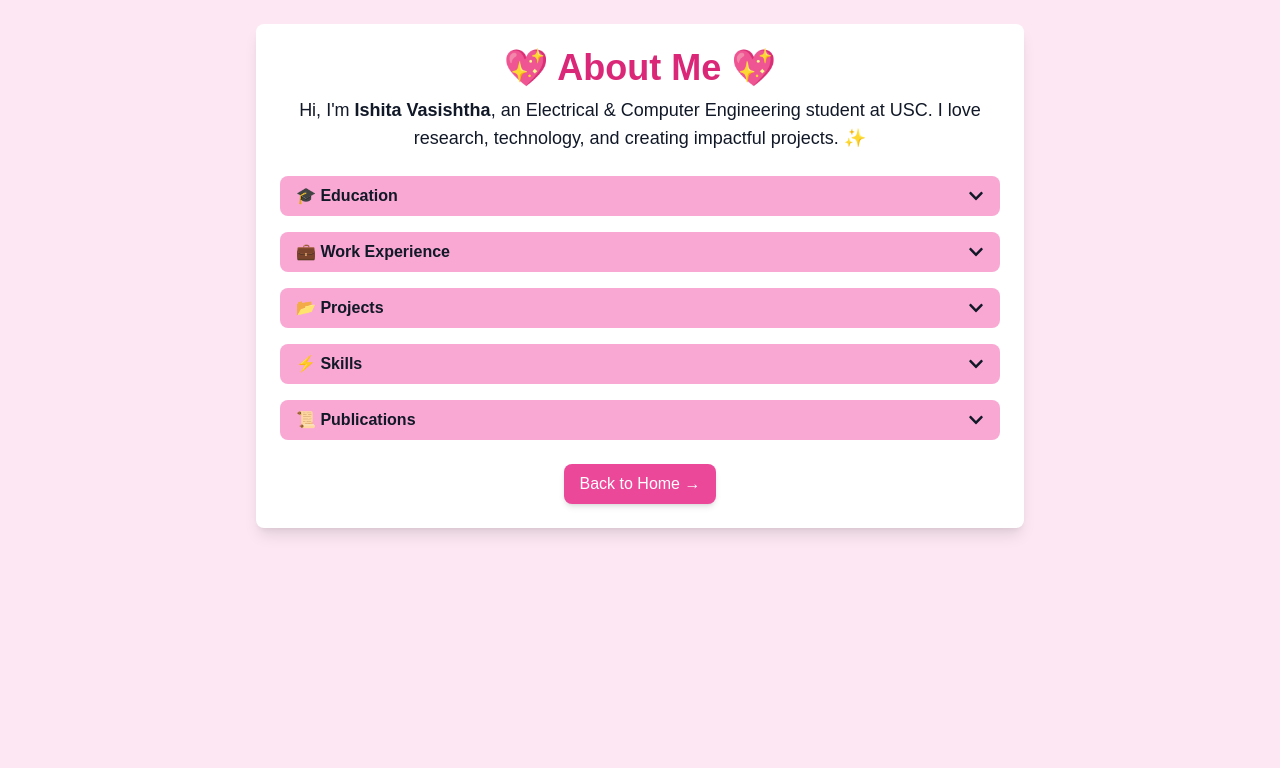
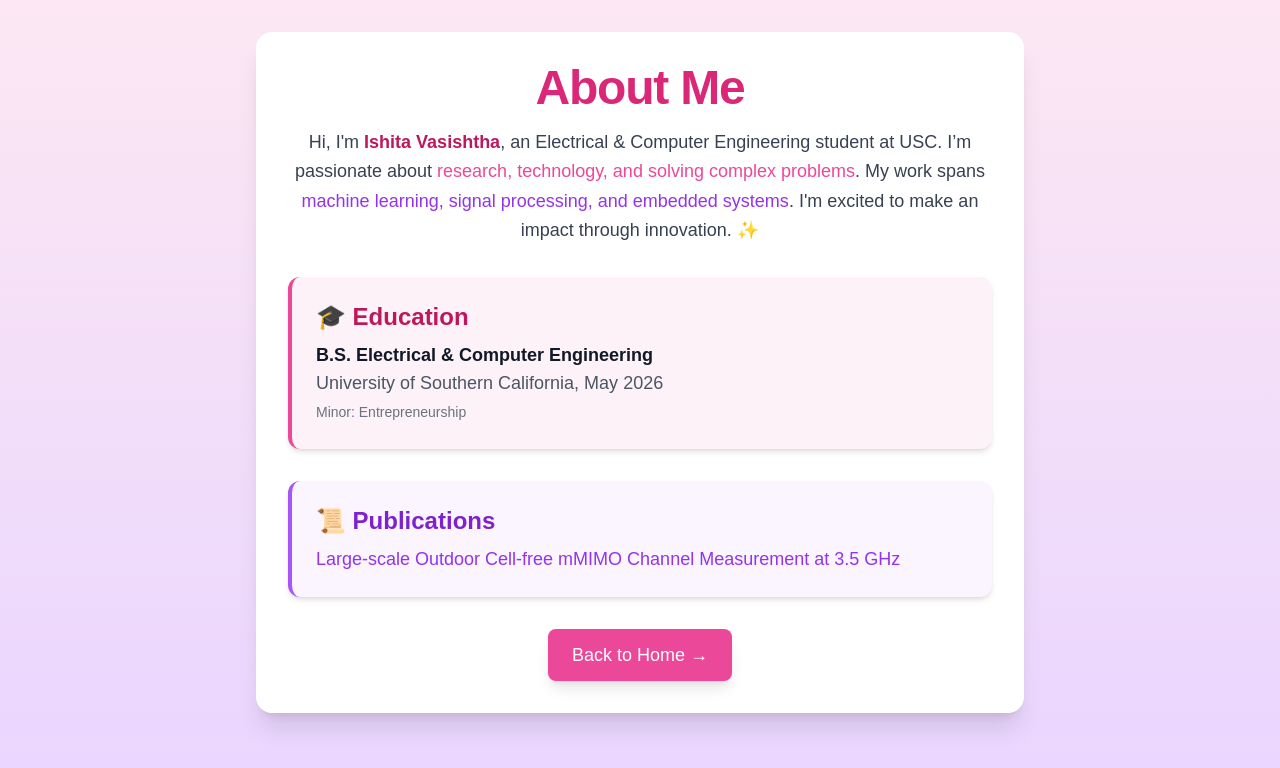
Before and after one commit to ishitav/ishitav.github.io, a Next.js app: page /ishitav.github.io/about in a window 1280 px wide. Shown: the top 768 px of the page. Built offline with nearby package versions, Linux system fonts and the light colour scheme.

Commit message:
updated ui and content

```diff
--- a/src/app/about/page.js
+++ b/src/app/about/page.js
@@ -1,87 +1,47 @@
-"use client"; // Required for interactivity in Next.js App Router
+export default function About() {
+    return (
+      <main className="flex flex-col items-center min-h-screen bg-gradient-to-b from-pink-100 to-purple-200 text-gray-900 p-8">
+        <div className="max-w-3xl w-full bg-white p-8 rounded-2xl shadow-xl transition hover:shadow-2xl">
 
-import { useState } from "react";
-import { FaDownload, FaChevronDown, FaChevronUp, FaExternalLinkAlt } from "react-icons/fa";
+          {/* Title */}
+          <h1 className="text-5xl font-extrabold text-center text-pink-600 tracking-tight">About Me</h1>
 
-export default function About() {
-  const [openSections, setOpenSections] = useState({});
+          {/* Introduction */}
+          <p className="mt-4 text-center text-lg text-gray-700 leading-relaxed">
+            Hi, I'm <strong className="text-pink-700">Ishita Vasishtha</strong>, an Electrical & Computer Engineering student at USC.
+            I’m passionate about <span className="text-pink-500 font-medium">research, technology, and solving complex problems</span>.
+            My work spans <span className="text-purple-600 font-medium">machine learning, signal processing, and embedded systems</span>.
+            I'm excited to make an impact through innovation. ✨
+          </p>
 
-  const toggleSection = (section) => {
-    setOpenSections((prev) => ({
-      ...prev,
-      [section]: !prev[section],
-    }));
-  };
+          {/* Education Section */}
+          <div className="mt-8 p-6 bg-pink-50 border-l-4 border-pink-500 rounded-xl shadow-md">
+            <h2 className="text-2xl font-semibold text-pink-700">🎓 Education</h2>
+            <p className="mt-2 text-lg">
+              <strong>B.S. Electrical & Computer Engineering</strong> <br />
+              <span className="text-gray-600">University of Southern California, May 2026</span> <br />
+              <span className="text-gray-500 text-sm">Minor: Entrepreneurship</span>
+            </p>
+          </div>
 
-  return (
-    <main className="flex flex-col items-center min-h-screen bg-pink-100 text-gray-900 p-6">
-      <div className="max-w-3xl w-full bg-white p-6 rounded-lg shadow-lg">
-        <h1 className="text-4xl font-bold text-center text-pink-600">💖 About Me 💖</h1>
-        <p className="mt-2 text-center text-lg">Hi, I'm <strong>Ishita Vasishtha</strong>, an Electrical & Computer Engineering student at USC. I love research, technology, and creating impactful projects. ✨</p>
-
-
-        {/* Collapsible Sections */}
-        <div className="mt-6">
-          {[
-            {
-              title: "🎓 Education",
-              content: (
-                <p><strong>B.S. Electrical & Computer Engineering</strong> <br /> University of Southern California, May 2026 <br /> Minor: Entrepreneurship</p>
-              ),
-            },
-            {
-              title: "💼 Work Experience",
-              content: (
-                <ul className="list-disc ml-6">
-                  <li><strong>Wireless Devices & Systems Lab (May 2023 – Present)</strong> <br /> Developed signal processing algorithms in C++, Python, and MATLAB for phased discrepancy analysis.</li>
-                  <li><strong>Autonomous Networks Research Group (June 2024 – Present)</strong> <br /> Enhanced KAN architecture using PyTorch, improving efficiency of modeling complex functions.</li>
-                  <li><strong>Teradyne (June 2024 – Dec 2024)</strong> <br /> Developed Python-based GUI tools for data visualization and conducted PLL tests.</li>
-                </ul>
-              ),
-            },
-            {
-              title: "📂 Projects",
-              content: (
-                <p>Film Club Web Scraper - Built a Python pipeline using BeautifulSoup & machine learning to classify film clubs across U.S. states.</p>
-              ),
-            },
-            {
-              title: "⚡ Skills",
-              content: (
-                <ul className="list-disc ml-6">
-                  <li><strong>Languages:</strong> Python, MATLAB, C++, Java, JavaScript, Verilog</li>
-                  <li><strong>Machine Learning:</strong> Scikit-learn, TensorFlow, Data Visualization</li>
-                  <li><strong>Electronics:</strong> Microcontrollers, FPGAs, Embedded Systems</li>
-                </ul>
-              ),
-            },
-            {
-              title: "📜 Publications",
-              content: (
-                <p>
-                  <a href="https://doi.org/10.48550/arXiv.2405.20617" target="_blank" className="text-blue-600 hover:underline flex items-center">
-                    Large-scale Outdoor Cell-free mMIMO Channel Measurement at 3.5 GHz <FaExternalLinkAlt className="ml-2" />
+          {/* Publications Section */}
+          <div className="mt-8 p-6 bg-purple-50 border-l-4 border-purple-500 rounded-xl shadow-md">
+            <h2 className="text-2xl font-semibold text-purple-700">📜 Publications</h2>
+            <p className="mt-2 text-lg flex items-center">
+              <a
+                href="https://doi.org/10.48550/arXiv.2405.20617"
+                target="_blank"
+                rel="noopener noreferrer"
+                className="text-purple-600 hover:text-purple-800 transition flex items-center"
+              >
+                Large-scale Outdoor Cell-free mMIMO Channel Measurement at 3.5 GHz
               </a>
             </p>
-              ),
-            },
-          ].map((section, index) => (
-            <div key={index} className="mt-4">
-              <button
-                onClick={() => toggleSection(section.title)}
-                className="w-full text-left bg-pink-300 px-4 py-2 rounded-lg flex justify-between items-center hover:bg-pink-400 transition"
-              >
-                <span className="font-semibold">{section.title}</span>
-                {openSections[section.title] ? <FaChevronUp /> : <FaChevronDown />}
-              </button>
-              {openSections[section.title] && <div className="p-4 bg-pink-200 rounded-lg mt-2">{section.content}</div>}
-            </div>
-          ))}
           </div>
 
           {/* Back to Home Link */}
-        <div className="mt-6 flex justify-center">
-          <a href="/" className="bg-pink-500 text-white px-4 py-2 rounded-lg shadow-md hover:bg-pink-600 transition">
+          <div className="mt-8 flex justify-center">
+            <a href="/" className="bg-pink-500 text-white px-6 py-3 rounded-lg shadow-lg hover:bg-pink-600 transition text-lg">
               Back to Home →
             </a>
           </div>
--- a/src/app/page.js
+++ b/src/app/page.js
@@ -1,11 +1,30 @@
 export default function Home() {
   return (
-    <main className="flex flex-col items-center justify-center min-h-screen bg-pink-100 text-pink-900">
-      <h1 className="text-5xl font-bold">🌸 Welcome! My name is Ishita! 🌸</h1>
-      <p className="mt-4 text-lg">I love building, learning, and sharing my journey.</p>
-      <a href="/about" className="mt-6 bg-pink-500 text-white py-2 px-4 rounded-full">
-        Learn More About Me →
-      </a>
+    <main className="flex flex-col items-center justify-center min-h-screen bg-gradient-to-b from-pink-100 to-purple-200 text-gray-900 p-8">
+      <div className="max-w-3xl w-full bg-white p-10 rounded-2xl shadow-xl text-center transition hover:shadow-2xl">
+
+        {/* Title */}
+        <h1 className="text-5xl font-extrabold text-pink-600 tracking-tight">
+          🌸 Welcome! I'm Ishita! 🌸
+        </h1>
+
+        {/* Intro Text */}
+        <p className="mt-4 text-lg text-gray-700 leading-relaxed">
+          I'm an <span className="text-pink-600 font-medium">Electrical & Computer Engineering</span> student passionate about
+          <span className="text-purple-600 font-medium"> research, technology, and innovation</span>.
+          I love <span className="text-pink-500 font-medium">building, learning, and sharing my journey</span> through meaningful projects and discoveries.
+        </p>
+
+        {/* Call-to-Action Button */}
+        <div className="mt-6">
+          <a
+            href="/about"
+            className="bg-pink-500 text-white px-6 py-3 rounded-lg shadow-lg text-lg hover:bg-pink-600 transition transform hover:scale-105"
+          >
+            Learn More About Me →
+          </a>
+        </div>
+      </div>
     </main>
   );
 }
```
Lines whose indentation alone changed are shown as unchanged.
